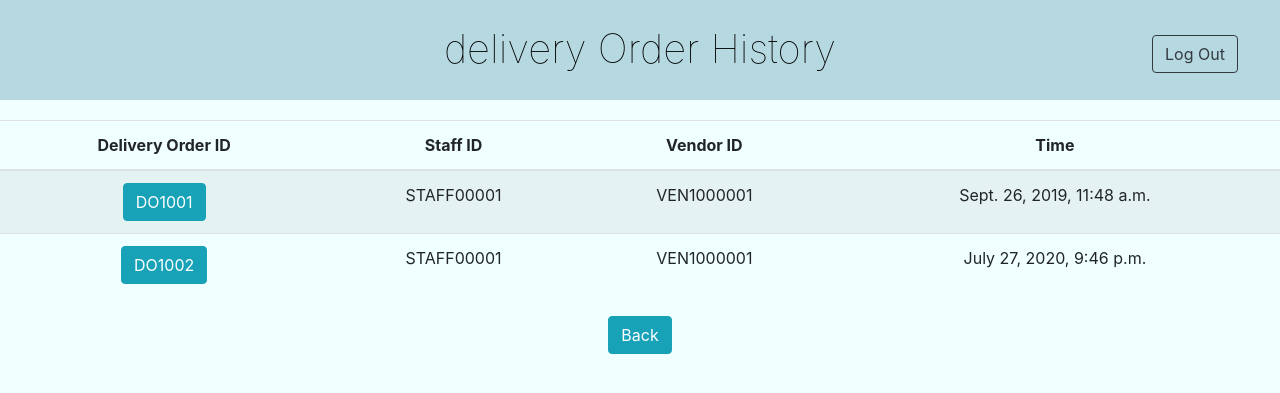
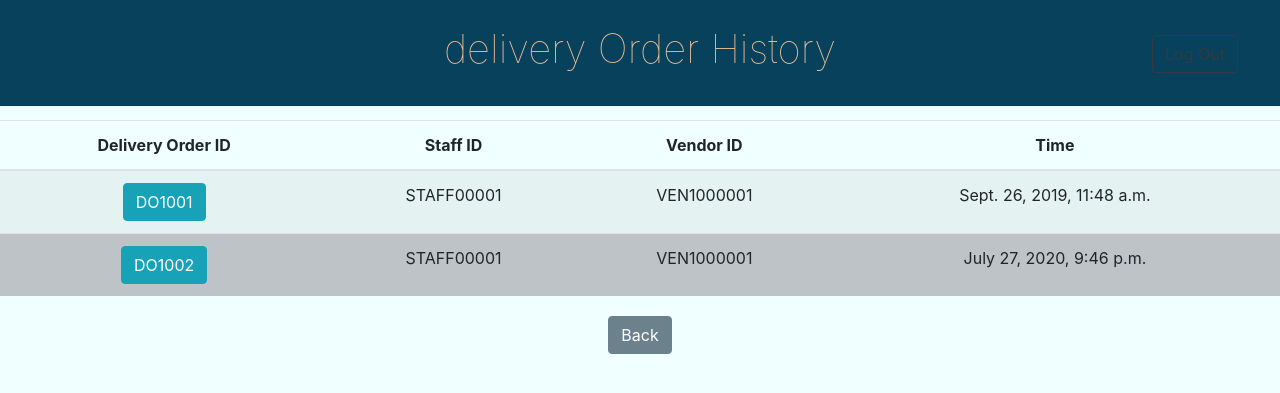
Before and after one commit to joshuamrles/Group3-Purchase-Management-System, a Django app: page /deliveryorderhistory in a window 1280 px wide. Shown: the top 393 px of the page. Run offline with Django 3.2, Linux system fonts and the light colour scheme; data comes from the database, SQL or seed files in the repository; some libraries are stand-ins or nearby versions.

Commit message:
delivery order UI

```diff
--- a/PurchaseManagementSystem/DeliveryOrder/templates/DeliveryOrder/deliveryorderhistory.html
+++ b/PurchaseManagementSystem/DeliveryOrder/templates/DeliveryOrder/deliveryorderhistory.html
@@ -33,5 +33,30 @@
     </form>
 </div>
 
+<style>
+    tr > .btn-info {
+        border-color: #cc2936;
+        background-color: #cc2936;
+    }
+
+    .margintop > .btn-info {
+        border-color: #6b818c;
+        background-color: #6b818c;
+    }
+
+    tr:nth-child(even) {
+        background-color: #bdc3c7;
+    }
+
+    .containertitle {
+        background-color: #08415c;
+        border-color: #08415c;
+    }
+
+    .containertitle > .font {
+        color: #f1bf98;
+    }
+
+</style>
 
 {% endblock %}
```
Also changed, not shown: PurchaseManagementSystem/DeliveryOrder/templates/DeliveryOrder/deliveryorderdetails.html (+25 -0 lines), PurchaseManagementSystem/DeliveryOrder/templates/DeliveryOrder/deliveryorderform.html (+25 -0 lines), PurchaseManagementSystem/DeliveryOrder/templates/DeliveryOrder/deliveryorderhistorydetails.html (+25 -0 lines).
